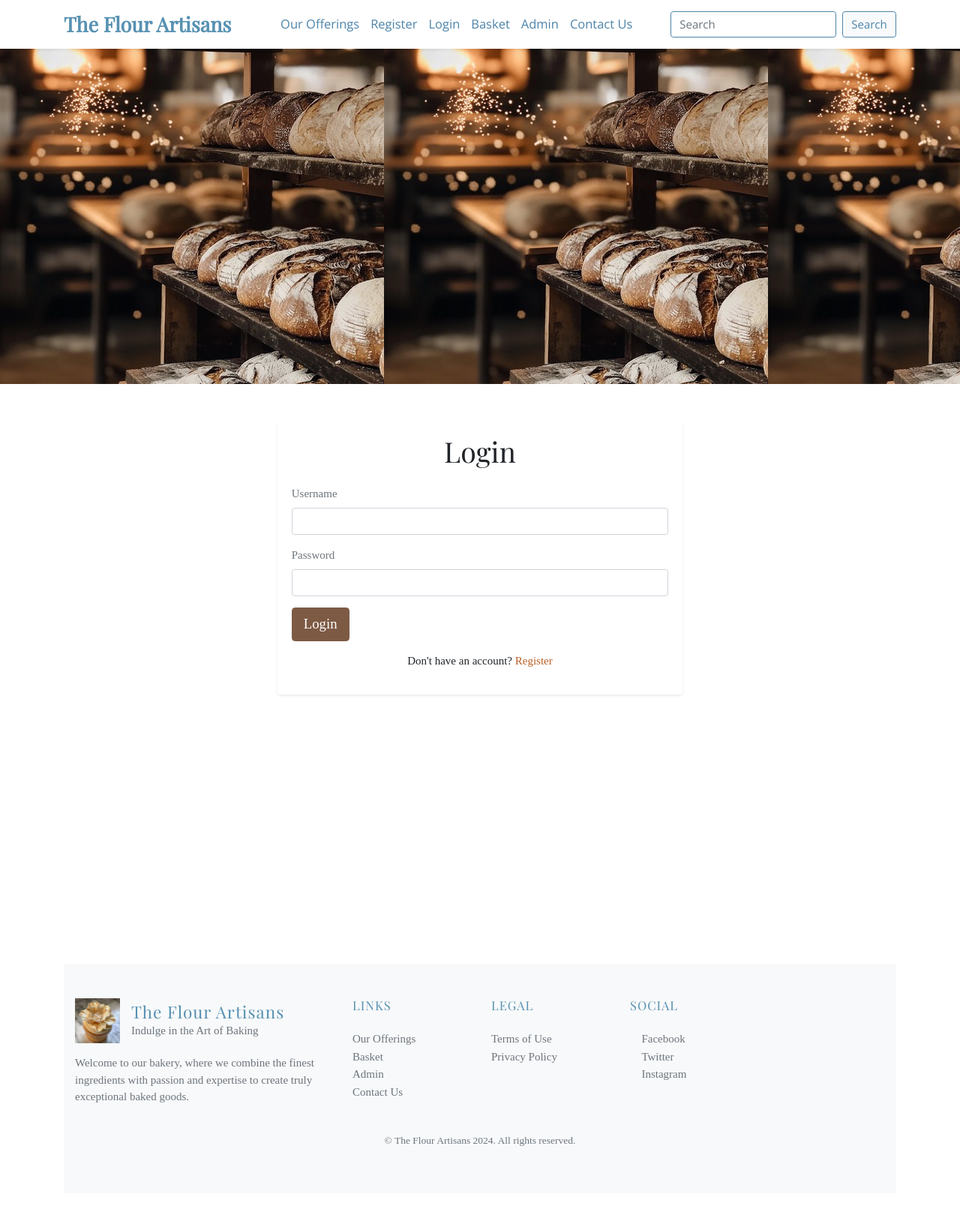
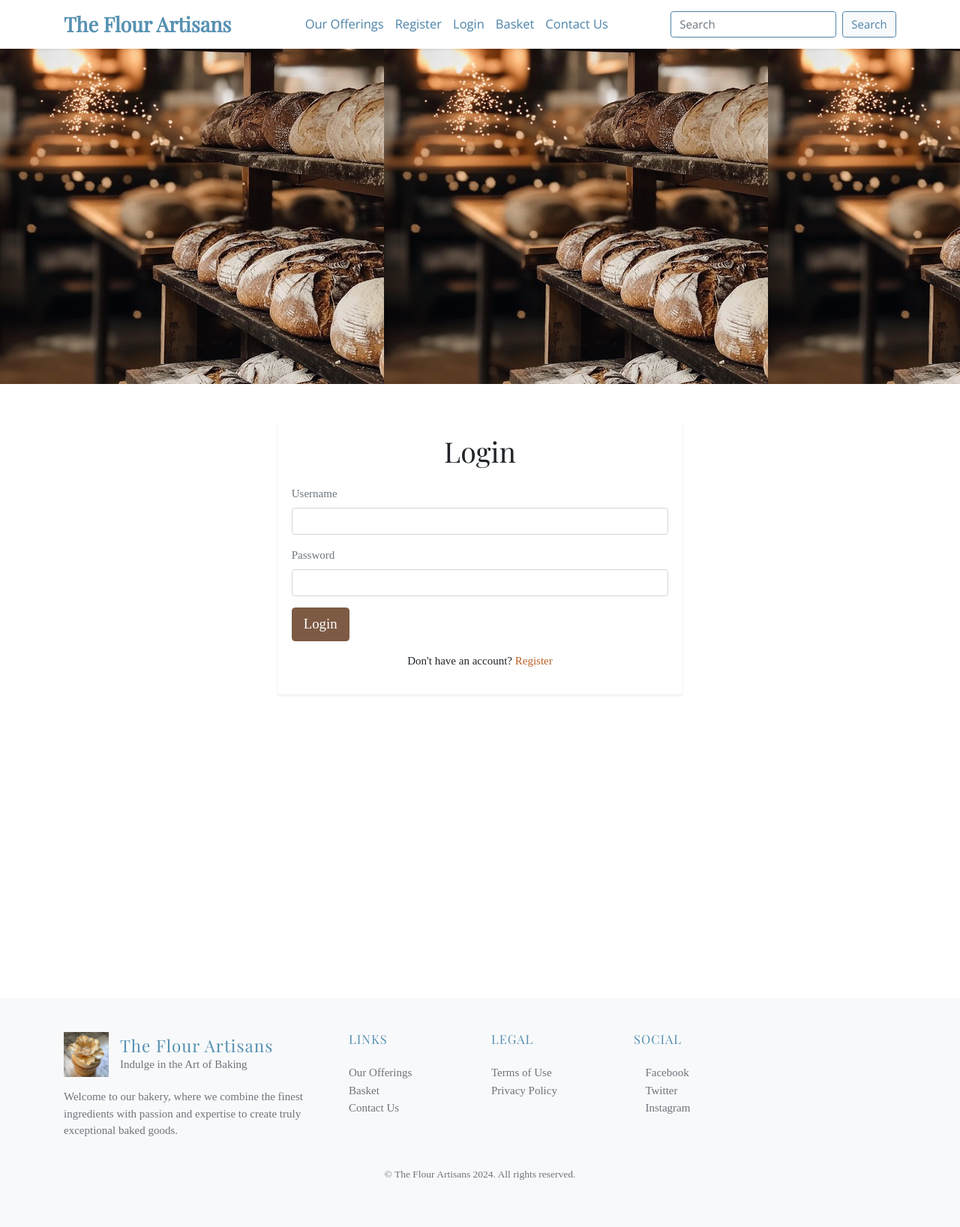
Before and after one commit to seysey01/FlourArtisansApp, a Flask app: page /login in a window 1280 px wide. Shown: the whole page at 75% size. Run offline with Flask 3, Linux system fonts and the light colour scheme.

Commit message:
updated so admin and customer can login successfully

```diff
--- a/app/routes.py
+++ b/app/routes.py
@@ -187,13 +187,37 @@ def register():
 
 
 
+# @main.route('/login', methods=['GET', 'POST'])
+# def login():
+#     if current_user.is_authenticated:
+#         if current_user.is_admin:
+#             return redirect(url_for('main.admin'))
+#         else:
+#             return redirect(url_for('main.basket'))
+#
+#     form = LoginForm()
+#
+#     if form.validate_on_submit():
+#         user = User.query.filter_by(username=form.username.data).first()
+#
+#         if user and user.check_password(form.password.data):
+#             if user.is_admin:
+#                 login_user(user)
+#                 flash('Login successful!', 'success')
+#                 return redirect(url_for('main.admin'))
+#             else:
+#                 flash('You do not have permission to access the admin panel. Login here for non-admin users', 'danger')
+#                 return redirect(url_for('main.login'))
+#         else:
+#             flash('Invalid username or password', 'danger')
+#
+#     return render_template('login.html', title='Login', form=form)
+
+
 @main.route('/login', methods=['GET', 'POST'])
 def login():
     if current_user.is_authenticated:
-        if current_user.is_admin:
-            return redirect(url_for('main.admin'))
-        else:
-            return redirect(url_for('main.basket'))
+        return redirect(url_for('main.basket'))
 
     form = LoginForm()
 
@@ -201,17 +225,14 @@ def login():
         user = User.query.filter_by(username=form.username.data).first()
 
         if user and user.check_password(form.password.data):
-            if user.is_admin:
-                login_user(user)
-                flash('Login successful!', 'success')
-                return redirect(url_for('main.admin'))
-            else:
-                flash('You do not have permission to access the admin panel. Login here for non-admin users', 'danger')
-                return redirect(url_for('main.login'))
+            login_user(user)
+            flash('Login successful!', 'success')
+            return redirect(url_for('main.basket'))
         else:
             flash('Invalid username or password', 'danger')
 
     return render_template('login.html', title='Login', form=form)
+
 
 @main.route('/admin')
 @login_required
--- a/templates/base.html
+++ b/templates/base.html
@@ -68,9 +68,9 @@
         <li class="nav-item">
           <a class="nav-link" href="/basket" id="basket-link" style="color: rgb(76, 132, 169); font-family: 'Open Sans', sans-serif; font-size: 1.1rem; font-weight: 500;">Basket</a>
         </li>
-        <li class="nav-item">
-          <a class="nav-link" href="/admin" id="admin-link" style="color: rgb(76, 132, 169); font-family: 'Open Sans', sans-serif; font-size: 1.1rem; font-weight: 500;">Admin</a>
-        </li>
+<!--        <li class="nav-item">-->
+<!--          <a class="nav-link" href="/admin" id="admin-link" style="color: rgb(76, 132, 169); font-family: 'Open Sans', sans-serif; font-size: 1.1rem; font-weight: 500;">Admin</a>-->
+<!--        </li>-->
         <li class="nav-item">
           <a class="nav-link" href="/contact" id="contact-link" style="color: rgb(76, 132, 169); font-family: 'Open Sans', sans-serif; font-size: 1.1rem; font-weight: 500;">Contact Us</a>
         </li>
@@ -124,7 +124,7 @@
         <ul class="list-unstyled mb-0">
           <li><a href="/yum" class="text-muted" style="font-family: 'Lora', serif; font-size: 1rem; transition: color 0.3s ease;">Our Offerings</a></li>
           <li><a href="/basket" class="text-muted" style="font-family: 'Lora', serif; font-size: 1rem; transition: color 0.3s ease;">Basket</a></li>
-          <li><a href="/admin" class="text-muted" style="font-family: 'Lora', serif; font-size: 1rem; transition: color 0.3s ease;">Admin</a></li>
+<!--          <li><a href="/admin" class="text-muted" style="font-family: 'Lora', serif; font-size: 1rem; transition: color 0.3s ease;">Admin</a></li>-->
           <li><a href="/contact" class="text-muted" style="font-family: 'Lora', serif; font-size: 1rem; transition: color 0.3s ease;">Contact Us</a></li>
         </ul>
       </div>
@@ -160,19 +160,19 @@
 <script src="https://cdn.jsdelivr.net/npm/bootstrap@4.3.1/dist/js/bootstrap.min.js"
         integrity="sha384-JjSmVgyd0p3pXB1rRibZUAYoIIy6OrQ6VrjIEaFf/nJGzIxFDsf4x0xIM+B07jRM" crossorigin="anonymous"></script>
 <script>
-  function highlightCurrentTab() {
-    const currentUrl = window.location.href;
-    const navLinks = document.querySelectorAll('.nav-link');
-
-    navLinks.forEach(link => {
-      const linkUrl = link.getAttribute('href');
-      if (currentUrl.includes(linkUrl)) {
-        link.classList.add('active');
-      } else {
-        link.classList.remove('active');
-      }
-    });
-  }
+  // function highlightCurrentTab() {
+  //   const currentUrl = window.location.href;
+  //   const navLinks = document.querySelectorAll('.nav-link');
+  //
+  //   navLinks.forEach(link => {
+  //     const linkUrl = link.getAttribute('href');
+  //     if (currentUrl.includes(linkUrl)) {
+  //       link.classList.add('active');
+  //     } else {
+  //       link.classList.remove('active');
+  //     }
+  //   });
+  // }
 
   // Call the function when the page loads
   window.onload = highlightCurrentTab;
--- a/templates/login.html
+++ b/templates/login.html
@@ -40,7 +40,9 @@
             </div>
             {{ form.submit(class="btn btn-primary btn-lg", style="background-color: #7d5a44; border-color: #7d5a44; font-family: 'Lora', serif; transition: background-color 0.3s ease;") }}
           </form>
-<p class="mt-3 text-center" style="font-family: 'Lora', serif; font-weight: 500;">Don't have an account? <a href="{{ url_for('main.register') }}" style="color: #ba6025; font-weight: 500; transition: color 0.3s ease;">Register</a></p>      </div>
+          <p class="mt-3 text-center" style="font-family: 'Lora', serif; font-weight: 500;">Don't have an account? <a href="{{ url_for('main.register') }}" style="color: #ba6025; font-weight: 500; transition: color 0.3s ease;">Register</a></p>
+        </div>
+      </div>
     </div>
   </div>
 </div>
```
